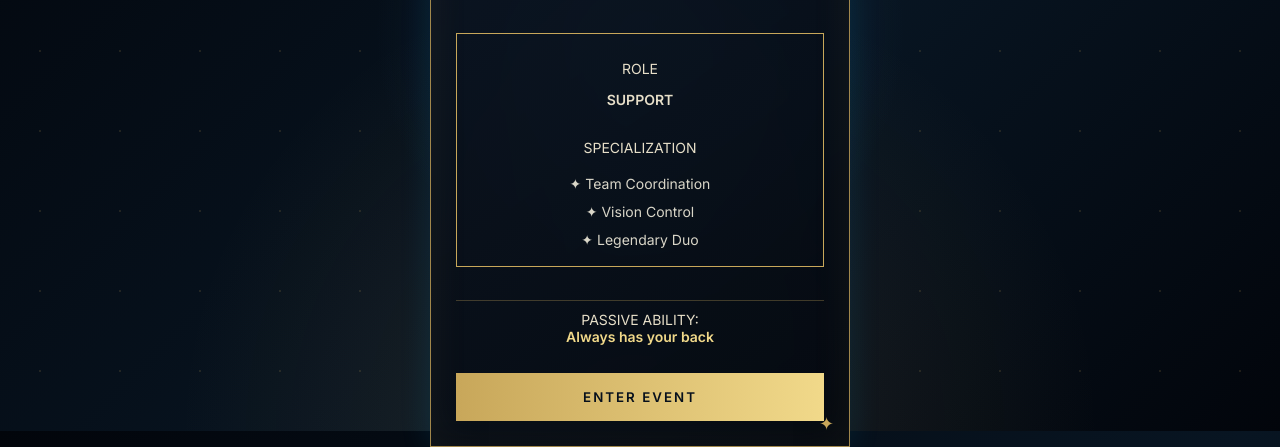
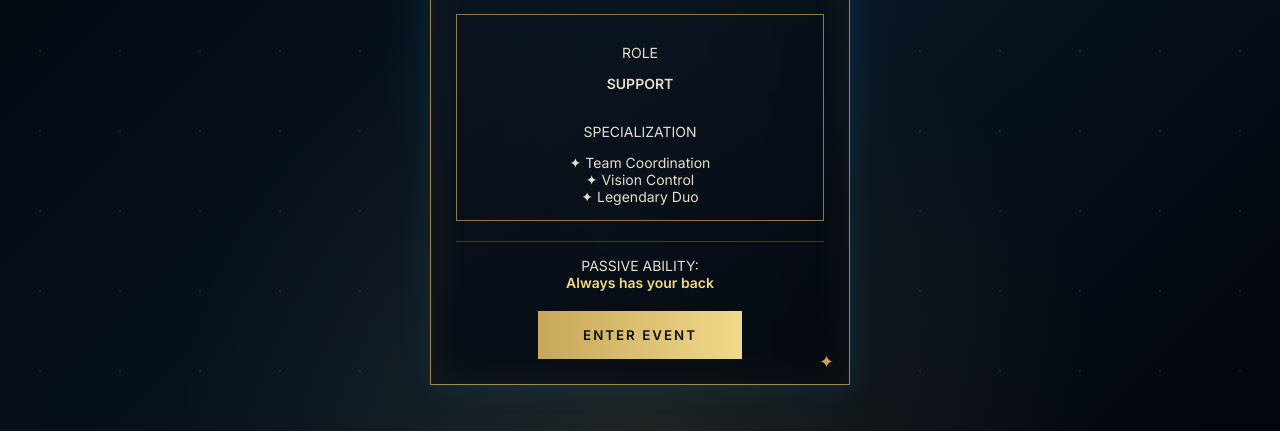
Before and after one commit to aaannaa00/luxanity-birthday-event, a plain HTML site: page index.html in a window 1280 px wide. Shown: the part 369-816 px from the top of the page. Drawn offline with Linux system fonts and the light colour scheme.

Commit message:
CSS cleanup and structure update

```diff
--- a/style.css
+++ b/style.css
@@ -2,6 +2,10 @@
     box-sizing: border-box;
 }
 
+
+/* =========================
+   GLOBAL
+========================= */
 
 body {
 
@@ -12,9 +16,11 @@
     radial-gradient(circle at center,
     rgba(40,90,130,0.35),
     transparent 35%),
+
     radial-gradient(circle at bottom,
     rgba(200,167,90,0.12),
     transparent 45%),
+
     linear-gradient(
     135deg,
     #02050b,
@@ -22,23 +28,24 @@
     #02050b
     );
 
-
     overflow:hidden;
 
-
     color:#e7dfc9;
-
 
     font-family:'Inter', sans-serif;
 
 }
 
 
-/* magical particles */
+
+/* =========================
+   BACKGROUND EFFECTS
+========================= */
 
 .particles {
 
     position:absolute;
+
     width:100%;
     height:100%;
 
@@ -49,7 +56,31 @@
 
     opacity:0.15;
 
+    animation:
+    drift 20s infinite linear;
+
 }
+
+
+
+@keyframes drift {
+
+    from {
+        transform:translateY(0);
+    }
+
+    to {
+        transform:translateY(-80px);
+    }
+
+}
+
+
+
+
+/* =========================
+   SCREENS
+========================= */
 
 
 .screen {
@@ -67,12 +98,18 @@
 }
 
 
+
 .hidden {
 
     display:none;
 
 }
 
+
+
+/* =========================
+   LOADING
+========================= */
 
 
 .client-title {
@@ -92,6 +129,7 @@
     font-family:'Cinzel', serif;
 
 }
+
 
 
 .loading-box {
@@ -152,12 +190,18 @@
 
 
 
+
+
+/* =========================
+   CARDS
+========================= */
+
+
 .card {
 
     width:420px;
 
     padding:35px;
-
 
     text-align:center;
 
@@ -177,6 +221,7 @@
     box-shadow:
 
     0 0 30px rgba(0,180,255,0.12),
+
     inset 0 0 40px rgba(200,167,90,0.08);
 
 
@@ -185,21 +230,40 @@
 
     position:relative;
 
-    display:flex;
-    flex-direction:column;
-    justify-content:center;
 
 }
 
 
 
-.small-title {
+.card::before,
+.card::after {
+
+    content:"✦";
+
+    position:absolute;
 
     color:#c8a75a;
 
-    letter-spacing:3px;
+    font-size:18px;
 
 }
+
+
+.card::before {
+
+    top:12px;
+    left:15px;
+
+}
+
+
+.card::after {
+
+    bottom:12px;
+    right:15px;
+
+}
+
 
 
 
@@ -213,7 +277,6 @@
 
     margin:25px 0;
 
-
     color:#f1d98a;
 
 
@@ -225,25 +288,14 @@
 
 
 
-.status {
 
-    color:#62d26f;
-
-    margin-bottom:35px;
-
-}
-
-
-
-.event-text {
-
-    margin-bottom:35px;
-
-}
-
+/* =========================
+   BUTTONS
+========================= */
 
 
 button {
+
 
     background:
 
@@ -281,6 +333,9 @@
     position:relative;
 
 
+    margin-top:20px;
+
+
 }
 
 
@@ -288,144 +343,41 @@
 button:hover {
 
 
-    transform:translateY(-3px);
+    transform:scale(1.05);
 
 
     box-shadow:
 
-    0 0 25px rgba(241,217,138,0.7);
+    0 0 20px #c8a75a;
 
 
 }
 
-button:hover {
 
-    transform:scale(1.05);
 
-    box-shadow:0 0 20px #c8a75a;
 
-}
+/* =========================
+   TEXT ELEMENTS
+========================= */
+
 
 .gold {
 
-color:#c8a75a;
+    color:#c8a75a;
 
-letter-spacing:3px;
+    letter-spacing:3px;
 
 }
 
 
+
 .online {
 
-color:#62d26f;
+    color:#62d26f;
 
 }
 
 
-.profile-box {
-
-margin:30px 0;
-
-padding:20px;
-
-border:1px solid #c8a75a;
-
-}
-
-
-.reward {
-
-margin:30px;
-
-}
-
-
-.duo-container {
-
-display:flex;
-
-align-items:center;
-
-gap:40px;
-
-}
-
-
-.champion {
-
-width:280px;
-
-}
-
-
-.vs {
-
-font-size:40px;
-
-color:#c8a75a;
-
-}
-
-
-button {
-
-margin-top:20px;
-
-}
-
-.card::before,
-.card::after {
-
-    content:"✦";
-
-    position:absolute;
-
-    color:#c8a75a;
-
-    font-size:18px;
-
-}
-
-
-.card::before {
-
-    top:12px;
-    left:15px;
-
-}
-
-
-.card::after {
-
-    bottom:12px;
-    right:15px;
-
-}
-
-.particles {
-
-    animation:
-    drift 20s infinite linear;
-
-}
-
-
-@keyframes drift {
-
-    from {
-
-    transform:translateY(0);
-
-    }
-
-
-    to {
-
-    transform:translateY(-80px);
-
-    }
-
-}
 
 .title {
 
@@ -438,13 +390,32 @@
 }
 
 
+
+
+/* =========================
+   PROFILE
+========================= */
+
+
+.profile-box {
+
+    margin:20px 0;
+
+    padding:15px;
+
+    border:1px solid rgba(200,167,90,0.7);
+
+}
+
+
+
 .rank {
 
-    margin:25px auto;
+    margin:15px auto;
 
     width:90px;
 
-    padding:15px;
+    padding:10px;
 
     border:1px solid rgba(200,167,90,0.5);
 
@@ -464,27 +435,21 @@
 
 
 
-.abilities {
-
-    line-height:2;
-
-    color:#d9d6c8;
-
-}
-
-
-
 .passive {
 
-    margin-top:25px;
+    margin-top:15px;
 
-    padding-top:20px;
+    padding-top:15px;
 
-    border-top:1px solid rgba(200,167,90,0.3);
+    border-top:
+
+    1px solid rgba(200,167,90,0.3);
+
 
     font-size:14px;
 
 }
+
 
 
 .passive strong {
@@ -493,64 +458,75 @@
 
 }
 
-.profile-box {
 
-    margin:20px 0;
 
-    padding:15px;
+
+/* =========================
+   EVENT
+========================= */
+
+
+.event-text {
+
+    margin-bottom:35px;
 
 }
 
 
-.passive {
 
-    margin-top:15px;
+.reward {
 
-    padding-top:15px;
-
-}
-
-#profile .card {
-
-    gap:8px;
+    margin:30px;
 
 }
 
 
-#profile .card h1 {
 
-    margin:10px 0;
+
+
+/* =========================
+   DUO SCREEN
+========================= */
+
+
+.duo-container {
+
+    display:flex;
+
+    align-items:center;
+
+    gap:40px;
 
 }
 
 
-#profile .profile-box {
 
-    margin:15px 0;
+.champion {
 
-    padding:12px;
+    width:280px;
 
 }
 
 
-#profile .rank {
 
-    margin:15px auto;
+.vs {
 
-    padding:10px;
+    font-size:40px;
+
+    color:#c8a75a;
 
 }
 
 
-#profile .passive {
 
-    margin-top:10px;
 
-    padding-top:10px;
+/* =========================
+   RESPONSIVE
+========================= */
 
-}
 
 @media (max-height:800px) {
+
 
     .card {
 
@@ -572,4 +548,5 @@
 
     }
 
+
 }
```
